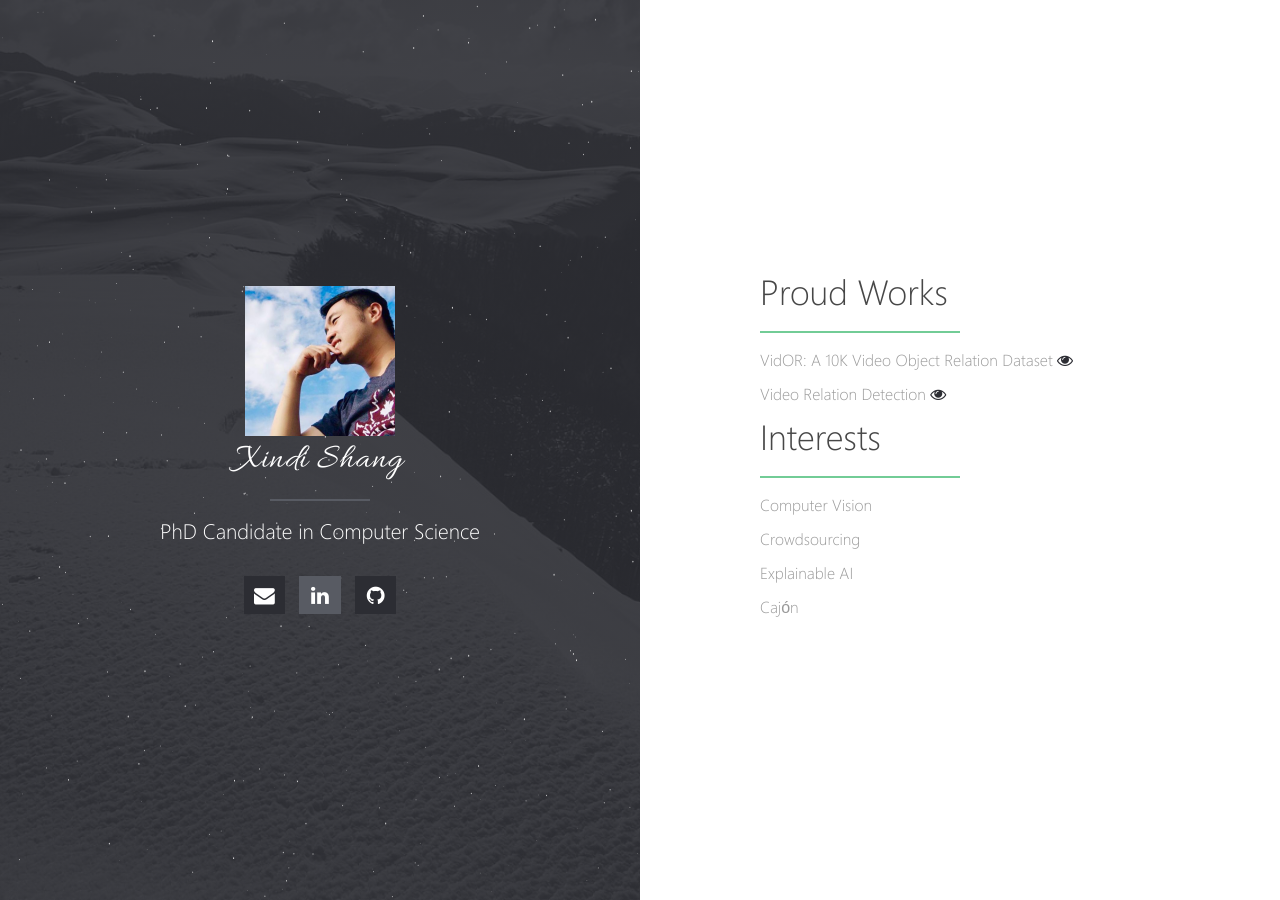
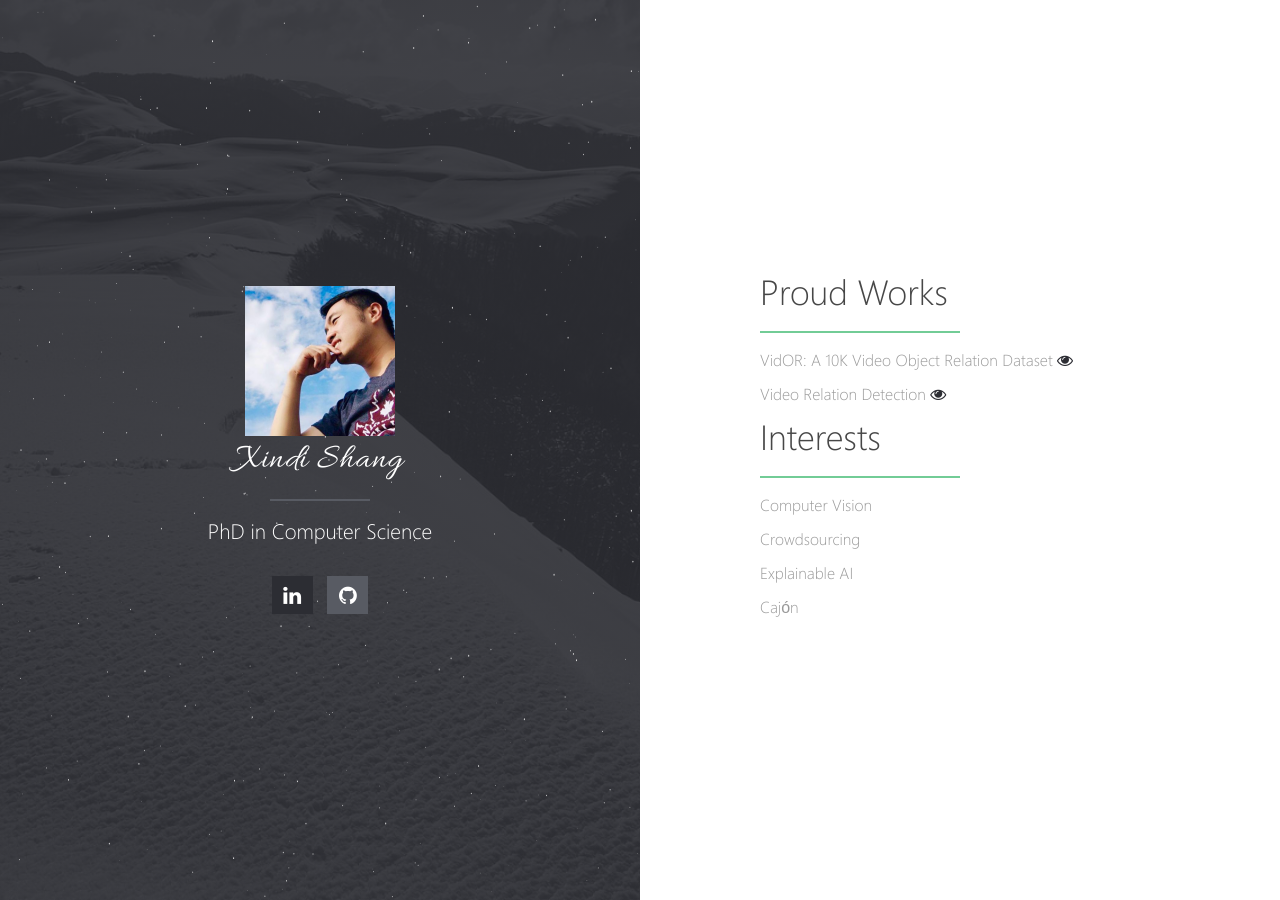
Before and after one commit to xdshang/xdshang.github.io, a Jekyll site: the page built from index.md, in a window 1280 px wide. Built offline with Jekyll 4.4.1, drawn with Linux system fonts in a browser that asks for light colours; our own code applies the rules of GitHub Pages for plain Markdown files.

Commit message:
Minor update

```diff
--- a/_config.yml
+++ b/_config.yml
@@ -1,6 +1,6 @@
 # Site
 title: Xindi Shang
-description: PhD Candidate in Computer Science
+description: PhD in Computer Science
 url: https://xdshang.github.io
 logo: avatar.png                                       # Site logo
 locale: en_US
@@ -29,8 +29,8 @@
 #google-analytics: UA-XXXXX-Y
 
 # Social Links
-email:             shangxin@comp.nus.edu.sg
-#google.plus:        username
+# email:             shangxin@comp.nus.edu.sg
+google.plus:        enabled
 # twitter:            username
 #facebook:           username
 github:             xdshang
--- a/_includes/social-links.html
+++ b/_includes/social-links.html
@@ -3,7 +3,7 @@
   {% if site.behance %}<li><a class="social-btn" href="https://www.behance.net/{{ site.behance }}" target="_blank" rel="noopener noreferrer"><i class="fa fa-fw fa-behance"></i></a></li>{% endif %}
   {% if site.twitter %}<li><a class="social-btn" href="http://twitter.com/{{ site.twitter }}" target="_blank" rel="noopener noreferrer"><i class="fa fa-fw fa-twitter"></i></a></li>{% endif %}
   {% if site.facebook %}<li><a class="social-btn" href="http://facebook.com/{{ site.facebook }}" target="_blank" rel="noopener noreferrer"><i class="fa fa-fw fa-facebook"></i></a></li>{% endif %}
-  {% if site.google.plus %}<li><a class="social-btn" href="http://plus.google.com/+{{ site.google.plus }}" target="_blank" rel="noopener noreferrer"><i class="fa fa-fw fa-google-plus"></i></a></li>{% endif %}
+  {% if site.google.plus %}<li><a class="social-btn" href="https://scholar.google.com/citations?user=iVilW3kAAAAJ&hl=en&oi=ao" target="_blank" rel="noopener noreferrer"><i class="fa fa-fw fa-google-plus"></i></a></li>{% endif %}
   {% if site.linkedin %}<li><a class="social-btn" href="http://linkedin.com/in/{{ site.linkedin }}" target="_blank" rel="noopener noreferrer"><i class="fa fa-fw fa-linkedin"></i></a></li>{% endif %}
   {% if site.xing %}<li><a class="social-btn" href="http://www.xing.com/profile/{{ site.xing }}" target="_blank" rel="noopener noreferrer"><i class="fa fa-fw fa-xing"></i></a></li>{% endif %}
   {% if site.instagram %}<li><a class="social-btn" href="http://instagram.com/{{ site.instagram }}" target="_blank" rel="noopener noreferrer"><i class="fa fa-fw fa-instagram"></i></a></li>{% endif %}
```
